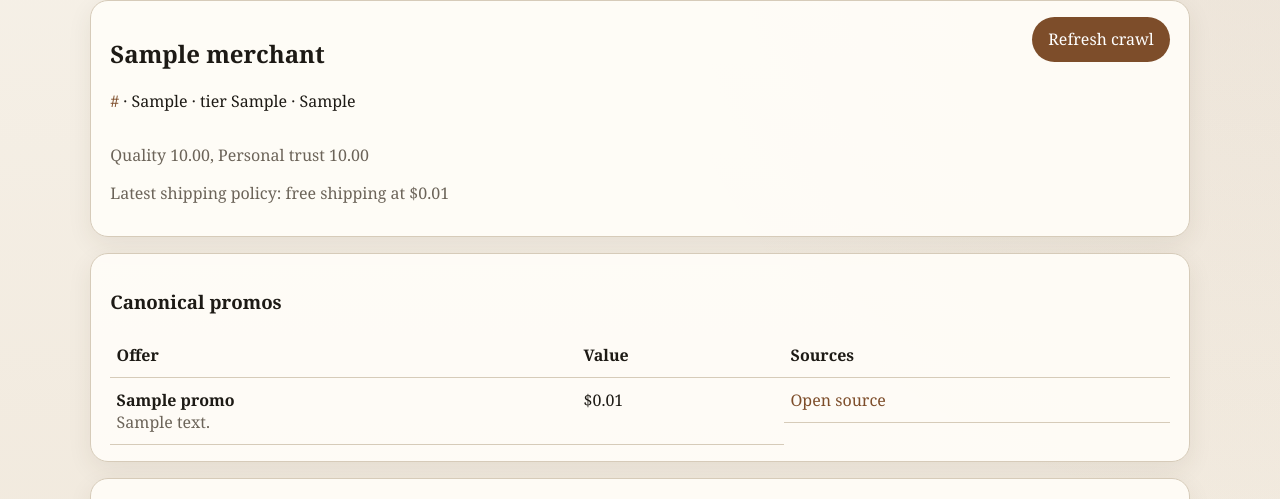
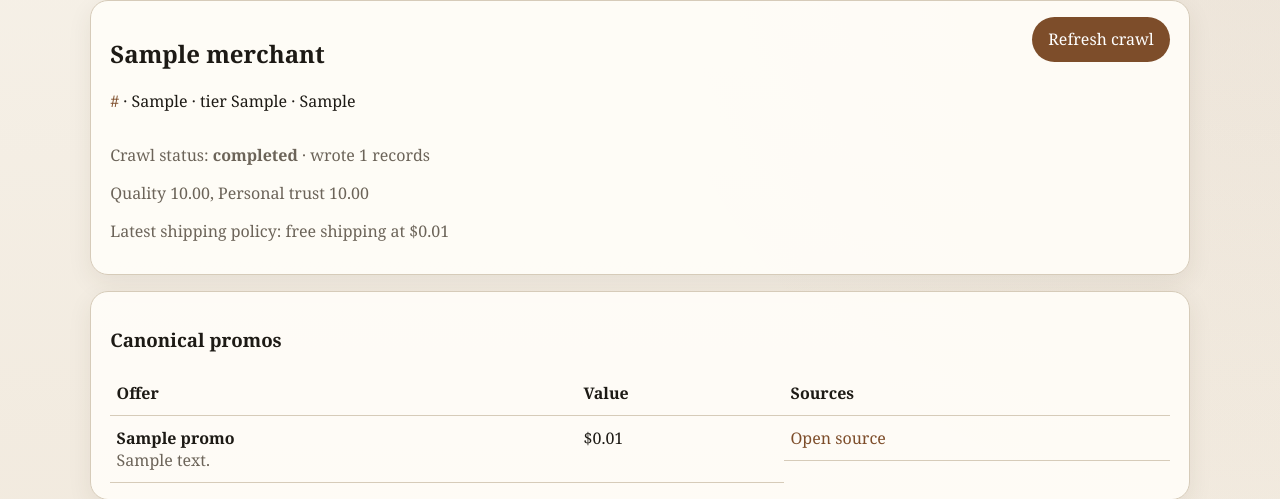
Before and after one commit to hanksterhan/SzimplaCoffee, a FastAPI app: page /merchants/1 in a window 1280 px wide. Shown: the part 128-627 px from the top of the page. Run offline with FastAPI, Linux system fonts and the light colour scheme; tables that the repository leaves empty hold one stand-in row (values such as "Sample post"); grey boxes marked "Sample" are stand-in pictures.

Commit message:
feat: queue merchant crawls asynchronously

```diff
--- a/src/szimplacoffee/cli.py
+++ b/src/szimplacoffee/cli.py
@@ -7,7 +7,7 @@ from .db import session_scope
 from .models import Merchant
 from .services.crawlers import crawl_merchant
 from .services.discovery import run_discovery
-from .services.platforms import detect_platform
+from .services.platforms import detect_platform, recommended_crawl_tier
 from .services.recommendations import RecommendationRequest, build_recommendations
 
 
@@ -41,6 +41,7 @@ def main() -> None:
                 canonical_domain=detection.domain,
                 homepage_url=detection.normalized_url,
                 platform_type=detection.platform_type,
+                crawl_tier=recommended_crawl_tier(detection.platform_type, detection.confidence),
             )
             session.add(merchant)
             session.flush()
--- a/src/szimplacoffee/main.py
+++ b/src/szimplacoffee/main.py
@@ -2,7 +2,7 @@ from __future__ import annotations
 
 from contextlib import asynccontextmanager
 
-from fastapi import Depends, FastAPI, Form, Request
+from fastapi import BackgroundTasks, Depends, FastAPI, Form, Request
 from fastapi.responses import HTMLResponse, RedirectResponse
 from fastapi.staticfiles import StaticFiles
 from fastapi.templating import Jinja2Templates
@@ -12,10 +12,10 @@ from sqlalchemy.orm import Session
 from .bootstrap import bootstrap_if_empty, init_db
 from .config import STATIC_DIR, TEMPLATES_DIR
 from .db import get_session, session_scope
-from .models import Merchant, MerchantCandidate, MerchantPromo, OfferSnapshot, Product, ProductVariant, ShippingPolicy
+from .models import CrawlRun, Merchant, MerchantCandidate, MerchantPromo, OfferSnapshot, Product, ProductVariant, ShippingPolicy
 from .services.crawlers import crawl_merchant
 from .services.discovery import promote_candidate, run_discovery
-from .services.platforms import detect_platform
+from .services.platforms import detect_platform, recommended_crawl_tier
 from .services.recommendations import RecommendationRequest, build_recommendations, persist_recommendation_run
 
 
@@ -90,6 +90,44 @@ def _dashboard_metrics(session: Session) -> dict:
     }
 
 
+def _latest_crawl_run(session: Session, merchant_id: int) -> CrawlRun | None:
+    return session.scalar(
+        select(CrawlRun)
+        .where(CrawlRun.merchant_id == merchant_id)
+        .order_by(CrawlRun.started_at.desc())
+        .limit(1)
+    )
+
+
+def _enqueue_crawl(session: Session, merchant: Merchant) -> tuple[CrawlRun, bool]:
+    latest_run = _latest_crawl_run(session, merchant.id)
+    if latest_run and latest_run.status in {"queued", "started"}:
+        return latest_run, False
+    run = CrawlRun(
+        merchant_id=merchant.id,
+        run_type="merchant_refresh",
+        adapter_name=merchant.platform_type,
+        status="queued",
+        confidence=0.0,
+        records_written=0,
+    )
+    session.add(run)
+    session.flush()
+    return run, True
+
+
+def _background_crawl(merchant_id: int, run_id: int) -> None:
+    try:
+        with session_scope() as session:
+            merchant = session.get(Merchant, merchant_id)
+            run = session.get(CrawlRun, run_id)
+            if merchant is None or run is None:
+                return
+            crawl_merchant(session, merchant, run=run)
+    except Exception:
+        return
+
+
 @app.get("/", response_class=HTMLResponse)
 def dashboard(request: Request, session: Session = Depends(get_session)) -> HTMLResponse:
     merchants = session.scalars(select(Merchant).order_by(Merchant.trust_tier.asc(), Merchant.name.asc())).all()
@@ -111,18 +149,18 @@ def merchant_form(request: Request) -> HTMLResponse:
 
 @app.post("/merchants/new")
 def create_merchant(
+    background_tasks: BackgroundTasks,
     url: str = Form(...),
-    crawl_tier: str = Form("B"),
     trust_tier: str = Form("candidate"),
-    crawl_now: bool = Form(False),
     session: Session = Depends(get_session),
 ):
     detection = detect_platform(url)
     existing = session.scalar(select(Merchant).where(Merchant.canonical_domain == detection.domain))
     if existing:
-        if crawl_now:
-            crawl_merchant(session, existing)
-            session.commit()
+        run, should_schedule = _enqueue_crawl(session, existing)
+        session.commit()
+        if should_schedule:
+            background_tasks.add_task(_background_crawl, existing.id, run.id)
         return RedirectResponse(url=f"/merchants/{existing.id}", status_code=303)
 
     merchant = Merchant(
@@ -130,16 +168,15 @@ def create_merchant(
         canonical_domain=detection.domain,
         homepage_url=detection.normalized_url,
         platform_type=detection.platform_type,
-        crawl_tier=crawl_tier,
+        crawl_tier=recommended_crawl_tier(detection.platform_type, detection.confidence),
         trust_tier=trust_tier,
     )
     session.add(merchant)
+    session.flush()
+    run, should_schedule = _enqueue_crawl(session, merchant)
     session.commit()
-    session.refresh(merchant)
-
-    if crawl_now:
-        crawl_merchant(session, merchant)
-        session.commit()
+    if should_schedule:
+        background_tasks.add_task(_background_crawl, merchant.id, run.id)
     return RedirectResponse(url=f"/merchants/{merchant.id}", status_code=303)
 
 
@@ -158,6 +195,7 @@ def merchant_detail(merchant_id: int, request: Request, session: Session = Depen
         .order_by(ShippingPolicy.observed_at.desc())
         .limit(1)
     )
+    latest_crawl_run = _latest_crawl_run(session, merchant_id)
     return templates.TemplateResponse(
         request,
         "merchant_detail.html",
@@ -166,16 +204,34 @@ def merchant_detail(merchant_id: int, request: Request, session: Session = Depen
             "products": products,
             "promos": promos,
             "shipping_policy": shipping_policy,
+            "latest_crawl_run": latest_crawl_run,
         },
     )
 
 
 @app.post("/merchants/{merchant_id}/crawl")
-def crawl_merchant_route(merchant_id: int, session: Session = Depends(get_session)):
+def crawl_merchant_route(merchant_id: int, background_tasks: BackgroundTasks, session: Session = Depends(get_session)):
     merchant = session.get(Merchant, merchant_id)
-    crawl_merchant(session, merchant)
+    run, should_schedule = _enqueue_crawl(session, merchant)
     session.commit()
+    if should_schedule:
+        background_tasks.add_task(_background_crawl, merchant.id, run.id)
     return RedirectResponse(url=f"/merchants/{merchant_id}", status_code=303)
+
+
+@app.get("/merchants/{merchant_id}/status")
+def merchant_status(merchant_id: int, session: Session = Depends(get_session)) -> dict:
+    merchant = session.get(Merchant, merchant_id)
+    latest_crawl_run = _latest_crawl_run(session, merchant_id)
+    products_count = len(session.scalars(select(Product.id).where(Product.merchant_id == merchant_id, Product.is_active.is_(True))).all())
+    return {
+        "merchant_id": merchant_id,
+        "merchant_name": merchant.name if merchant else "",
+        "status": latest_crawl_run.status if latest_crawl_run else "idle",
+        "records_written": latest_crawl_run.records_written if latest_crawl_run else 0,
+        "error_summary": latest_crawl_run.error_summary if latest_crawl_run else "",
+        "products_count": products_count,
+    }
 
 
 @app.get("/discovery", response_class=HTMLResponse)
--- a/src/szimplacoffee/services/crawlers.py
+++ b/src/szimplacoffee/services/crawlers.py
@@ -610,19 +610,22 @@ def _record_shipping_variant_promo(
     )
 
 
-def crawl_merchant(session: Session, merchant: Merchant) -> CrawlSummary:
-    run = CrawlRun(
-        merchant_id=merchant.id,
-        run_type="merchant_refresh",
-        adapter_name=merchant.platform_type,
-        status="started",
-        confidence=0.0,
-        records_written=0,
-    )
-    session.add(run)
-    session.flush()
+def crawl_merchant(session: Session, merchant: Merchant, run: CrawlRun | None = None) -> CrawlSummary:
+    if run is None:
+        run = CrawlRun(
+            merchant_id=merchant.id,
+            run_type="merchant_refresh",
+            adapter_name=merchant.platform_type,
+            status="queued",
+            confidence=0.0,
+            records_written=0,
+        )
+        session.add(run)
+        session.flush()
 
     try:
+        run.status = "started"
+        run.adapter_name = merchant.platform_type
         if merchant.platform_type == "shopify":
             summary = _crawl_shopify(session, merchant)
         elif merchant.platform_type == "woocommerce":
--- a/src/szimplacoffee/services/discovery.py
+++ b/src/szimplacoffee/services/discovery.py
@@ -12,7 +12,7 @@ from sqlalchemy import select
 from sqlalchemy.orm import Session
 
 from ..models import Merchant, MerchantCandidate, MerchantQualityProfile, MerchantSource
-from .platforms import PlatformDetection, detect_platform, extract_domain
+from .platforms import PlatformDetection, detect_platform, extract_domain, recommended_crawl_tier
 
 
 DISCOVERY_QUERIES = [
@@ -313,13 +313,13 @@ def run_discovery(session: Session, queries: Iterable[str] | None = None) -> Dis
     return DiscoveryResult(created_count=created, skipped_count=skipped)
 
 
-def promote_candidate(session: Session, candidate: MerchantCandidate, crawl_tier: str = "C") -> Merchant:
+def promote_candidate(session: Session, candidate: MerchantCandidate, crawl_tier: str | None = None) -> Merchant:
     merchant = Merchant(
         name=candidate.merchant_name,
         canonical_domain=candidate.canonical_domain,
         homepage_url=candidate.homepage_url,
         platform_type=candidate.platform_type,
-        crawl_tier=crawl_tier,
+        crawl_tier=crawl_tier or recommended_crawl_tier(candidate.platform_type, candidate.confidence),
         trust_tier="candidate",
     )
     session.add(merchant)
--- a/src/szimplacoffee/services/platforms.py
+++ b/src/szimplacoffee/services/platforms.py
@@ -18,6 +18,16 @@ class PlatformDetection:
     merchant_name: str
     platform_type: str
     confidence: float
+
+
+def recommended_crawl_tier(platform_type: str, confidence: float) -> str:
+    if platform_type in {"shopify", "woocommerce"} and confidence >= 0.9:
+        return "A"
+    if platform_type in {"shopify", "woocommerce", "squarespace"}:
+        return "B"
+    if platform_type == "custom":
+        return "C"
+    return "D"
 
 
 def normalize_url(raw_url: str) -> str:
--- a/src/szimplacoffee/templates/merchant_detail.html
+++ b/src/szimplacoffee/templates/merchant_detail.html
@@ -13,6 +13,18 @@
       <button class="button" type="submit">Refresh crawl</button>
     </form>
   </div>
+  {% if latest_crawl_run %}
+  <p class="note" id="crawl-status"
+     data-merchant-id="{{ merchant.id }}"
+     data-crawl-status="{{ latest_crawl_run.status }}">
+    Crawl status: <strong>{{ latest_crawl_run.status }}</strong>
+    {% if latest_crawl_run.status == "completed" %}
+      · wrote {{ latest_crawl_run.records_written }} records
+    {% elif latest_crawl_run.status == "failed" and latest_crawl_run.error_summary %}
+      · {{ latest_crawl_run.error_summary }}
+    {% endif %}
+  </p>
+  {% endif %}
 
   {% if merchant.quality_profile %}
   <p class="note">
@@ -123,4 +135,31 @@
   <p>No products crawled yet.</p>
   {% endfor %}
 </section>
+{% if latest_crawl_run and latest_crawl_run.status in ["queued", "started"] %}
+<script>
+  (function () {
+    const node = document.getElementById("crawl-status");
+    if (!node) return;
+    const merchantId = node.dataset.merchantId;
+    let lastStatus = node.dataset.crawlStatus;
+    async function poll() {
+      const response = await fetch(`/merchants/${merchantId}/status`, { headers: { "Accept": "application/json" } });
+      if (!response.ok) return;
+      const data = await response.json();
+      node.innerHTML = `Crawl status: <strong>${data.status}</strong>` +
+        (data.status === "completed" ? ` · wrote ${data.records_written} records` : "") +
+        (data.status === "failed" && data.error_summary ? ` · ${data.error_summary}` : "");
+      if (data.status !== lastStatus && (data.status === "completed" || data.status === "failed")) {
+        window.location.reload();
+        return;
+      }
+      lastStatus = data.status;
+      if (data.status === "queued" || data.status === "started") {
+        window.setTimeout(poll, 2500);
+      }
+    }
+    window.setTimeout(poll, 1500);
+  })();
+</script>
+{% endif %}
 {% endblock %}
```
Also changed, not shown: SzimplaCoffee/brain/worklog/2026-03-08-initial-build.md (+2 -0 lines), src/szimplacoffee/templates/merchant_form.html (+2 -14 lines), tests/test_recommendations.py (+8 -0 lines).
